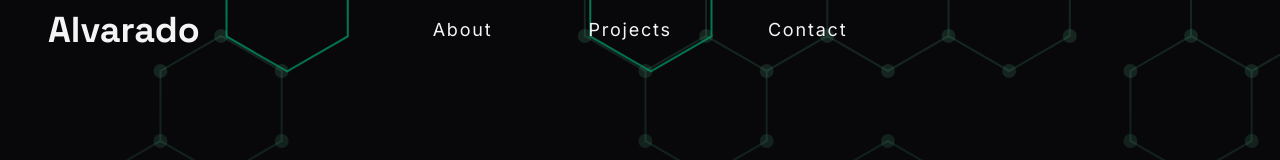
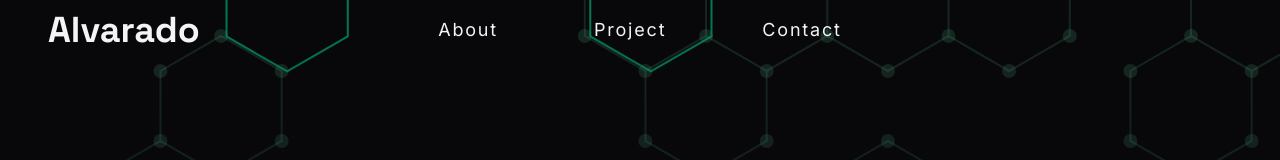
Before and after one commit to ealvara6/devfolio, a React (Vite) app: page / in a window 1280 px wide. Shown: the top 160 px of the page. Built offline with nearby package versions, Linux system fonts and the light colour scheme.

Commit message:
fix: fix issues with project section not being highlighted in the navbar

```diff
--- a/src/components/navbar/Navbar.tsx
+++ b/src/components/navbar/Navbar.tsx
@@ -48,11 +48,7 @@ export const Navbar = ({ className }: { className?: string }) => {
           </li>
         ))}
       </ul>
-      <div className="justify-self-end flex gap-6 items-center col-start-3">
-        {/* <button className="border cursor-pointer shadow-md hover:-translate-y-0.5 text-sm hover:translate-x-0.5 transition border-border  p-3 rounded-full bg-accent hover:bg-accent-hover active:translate-0">
-          <EnvelopeIcon className="w-6 h-6 text-white" aria-label="Contact" />
-        </button> */}
-      </div>
+      <div className="justify-self-end flex gap-6 items-center col-start-3"></div>
     </div>
   );
 };
--- a/src/components/sections/projects/Projects.tsx
+++ b/src/components/sections/projects/Projects.tsx
@@ -5,8 +5,11 @@ import { FadeInSection } from '@/components/shared/FadeInSection';
 
 export const Projects = () => {
   return (
-    <div className="min-h-fit pt-30 pb-30 px-7 mx-auto" id="Projects">
-      <div className="flex flex-col gap-14">
+    <section
+      className="min-h-[1000px] flex items-center justify-center  px-7 mx-auto"
+      id="Project"
+    >
+      <div className="flex items-center flex-col gap-14">
         <SubHeading className="self-center">Projects</SubHeading>
         <div className="flex flex-col xl:flex-row gap-8 items-center xl:justify-center">
           {projectData.map((project) => {
@@ -18,6 +21,6 @@ export const Projects = () => {
           })}
         </div>
       </div>
-    </div>
+    </section>
   );
 };
--- a/src/data/navLinks.ts
+++ b/src/data/navLinks.ts
@@ -1,10 +1,10 @@
-export type ActiveProps = 'About' | 'Projects' | 'Contact' | '';
+export type ActiveProps = 'About' | 'Project' | 'Contact' | '';
 type LinkProps = {
   name: ActiveProps;
 };
 
 export const links: LinkProps[] = [
   { name: 'About' },
-  { name: 'Projects' },
+  { name: 'Project' },
   { name: 'Contact' },
 ];
--- a/src/styles/globals.css
+++ b/src/styles/globals.css
@@ -72,6 +72,7 @@ body,
   min-height: 100%;
   margin: 0;
   background-color: oklch(0.141 0.005 285.823);
+  scroll-behavior: smooth;
 }
 
 @theme inline {
```
